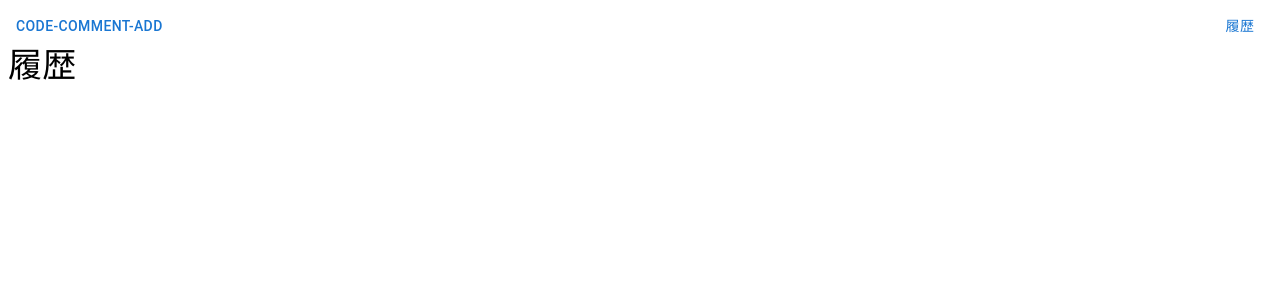
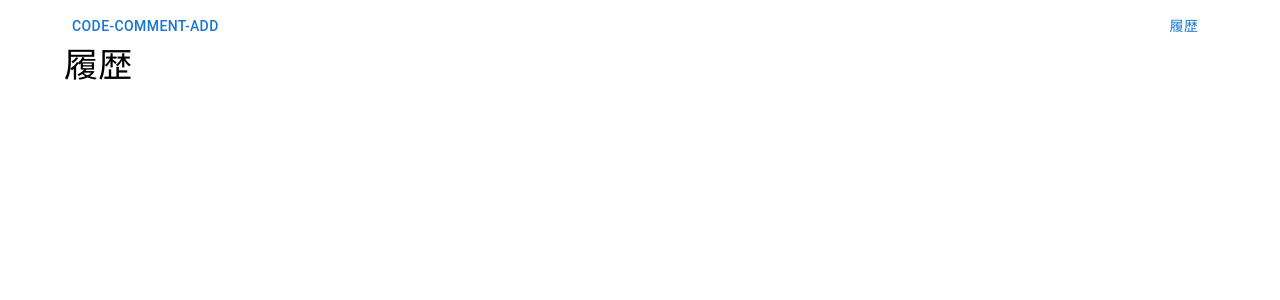
Before and after one commit to tsuchidarikuto/code-comment-app, a Next.js app: page /history in a window 1280 px wide. Shown: the top 300 px of the page. Built offline with nearby package versions, Linux system fonts and the light colour scheme.

Commit message:
バグの修正、大きさ調整

```diff
--- a/app/history/page.tsx
+++ b/app/history/page.tsx
@@ -1,17 +1,17 @@
 'use client';
 
-import { Box, Grid, Typography, Card, Button } from "@mui/material";
+import { Box, Grid, Typography, Card, Button, Container } from "@mui/material";
 import { useRouter } from "next/navigation";
-import { scores,feedbacks } from "../page";
 import { historyTypes } from "@/types";
 import { renderRadarChart } from "../Chart";
 import { loadFromLocalStorage } from "@/utils/useLocalStrage";
 
 export default function History() {
   const router = useRouter();
-  const pre:historyTypes[] = loadFromLocalStorage();
+  const pre:historyTypes[] = loadFromLocalStorage().filter((his: any) => Array.isArray(his) && his.length > 0);
   return (
     <Box sx={{ width: "100%"}}>
+      <Container>
         <Box sx={{ display: 'flex', justifyContent: 'space-between', alignItems: 'center' }}>
           <Button
             variant="text"
@@ -76,6 +76,7 @@ export default function History() {
           </Box>
         </Box>
       ))}
+      </Container>
     </Box>
   );
 }
```
